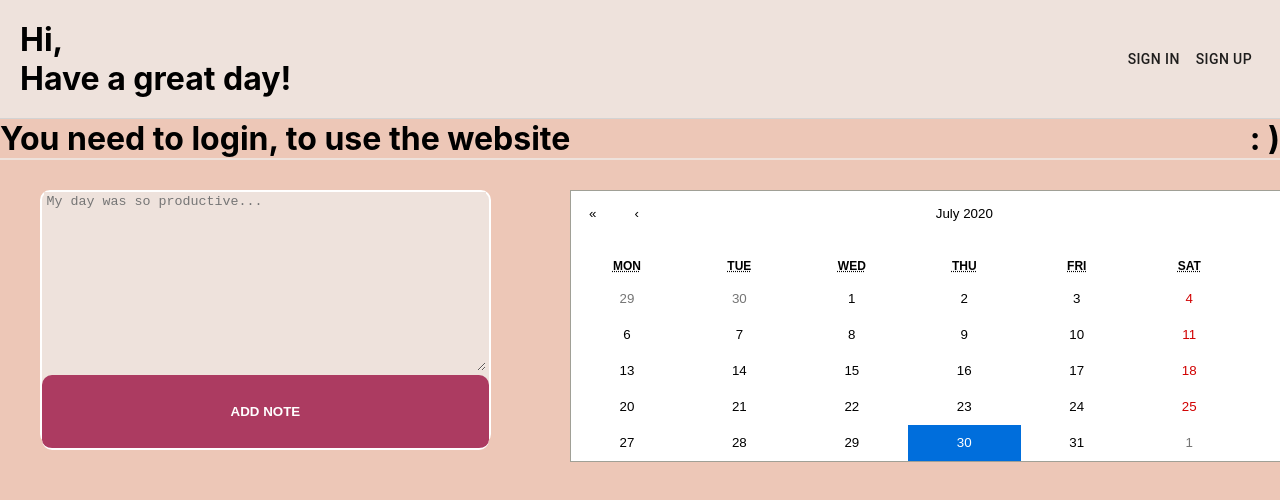
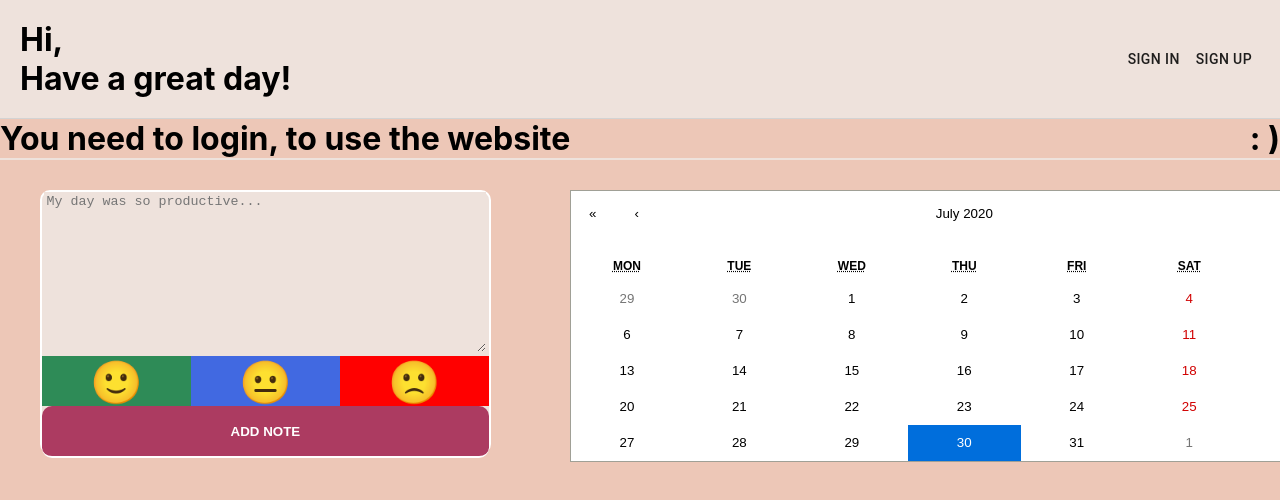
Before and after one commit to Kimi82/JustDoItToday, a React (Create React App) app: page / in a window 1280 px wide. Shown: the top 500 px of the page. Built offline with nearby package versions, Linux system fonts and the light colour scheme; no server answers.

Commit message:
Finished journal styles

```diff
--- a/package.json
+++ b/package.json
@@ -4,6 +4,7 @@
   "private": true,
   "dependencies": {
     "@material-ui/core": "^4.11.0",
+    "@material-ui/lab": "^4.0.0-alpha.56",
     "@testing-library/jest-dom": "^4.2.4",
     "@testing-library/react": "^9.3.2",
     "@testing-library/user-event": "^7.1.2",
--- a/src/components/journal/Journal.css
+++ b/src/components/journal/Journal.css
@@ -12,7 +12,7 @@
 .journal__inputBox{
     margin-left: 40px;
     width: 40%;
-    height: 250px;
+    height: 260px;
     border: 2px white solid;
     border-radius: 10px;
     background-color: #EEE2DC;
@@ -20,7 +20,7 @@
 
 .journal__input{
     width: 98%;
-    height: 70%;
+    height: 60%;
     background-color: #EEE2DC;
     border: none;
 }
@@ -30,7 +30,7 @@
 
 .journal__inputButton{
     width: 100%;
-    height: 30%;
+    height: 20%;
     border-bottom:2px white solid;
     border-top:none;
     border-left: none;
@@ -38,9 +38,31 @@
     border-radius: 10px;
     color: white;
     background: #AC3B61;
+    cursor: pointer;
 }
 
 .journal__chart .react-calendar{
     width: 100%;
     margin-left: 10%;
 }
+.journal__inputButtonWrapper{
+    display: flex;
+    justify-content: space-between;
+
+}
+.journal__inputButtonBad, .journal__inputButtonNormal, .journal__inputButtonGood{
+    width: 100%;
+    height: 50px;
+    font-size: 42px;
+    cursor: pointer;
+}
+.journal__inputButtonBad{
+    background-color: red;
+}
+
+.journal__inputButtonNormal{
+    background-color: royalblue;
+}
+.journal__inputButtonGood{
+    background-color: seagreen;
+}
--- a/src/components/journal/Journal.js
+++ b/src/components/journal/Journal.js
@@ -4,12 +4,23 @@ import Calendar from 'react-calendar';
 import 'react-calendar/dist/Calendar.css';
 import { db } from '../../firebase.js'
 import firebase from "firebase"
-import { getNodeText } from '@testing-library/react';
-
+import Dialog from '@material-ui/core/Dialog';
+import DialogActions from '@material-ui/core/DialogActions';
+import DialogContent from '@material-ui/core/DialogContent';
+import DialogContentText from '@material-ui/core/DialogContentText';
+import DialogTitle from '@material-ui/core/DialogTitle';
+import Button from '@material-ui/core/Button';
 
 export default function Journal({user}) {
 
   const [noteValue, setNoteValue] = useState('');
+  const [noteAlert, setNoteAlert] = useState('');
+  const [open, setOpen] = useState(false);
+
+
+  const handleClose = () => {
+    setOpen(false);
+  };
 
   const addNote = (e) => {  //function to add note
     const today = new Date()
@@ -26,9 +37,12 @@ export default function Journal({user}) {
   const dbDate = String(date.getDate()).padStart(2, '0') + "_" + String(date.getMonth() + 1).padStart(2, '0');
     const task = db.collection(user.displayName).doc("notes").collection(dbDate);
     let taskData = await task.get()
+
+    if(typeof taskData.docs[0] == 'object'){
     taskData = taskData.docs[0].data().text
-    console.log(taskData)
-    console.log("first?")
+    setNoteAlert(taskData)
+    setOpen(true)
+    }
 }
 
 
@@ -39,15 +53,38 @@ export default function Journal({user}) {
   <div className="journal__inputBox">
 
 	  <textarea className="journal__input" type="text" placeholder="My day was so productive..." value={noteValue} onChange={e => setNoteValue(e.target.value)}/>
+    <div className="journal__inputButtonWrapper">
+    <div className="journal__inputButtonGood">🙂</div>
+    <div className="journal__inputButtonNormal">😐</div>
+    <div className="journal__inputButtonBad">🙁</div>
+    </div>
     <button className="journal__inputButton" onClick={addNote}><b>ADD NOTE</b></button>
   </div>
         <div className="journal__chart">
           {
 
       <div>
+        <Dialog
+        open={open}
+        onClose={handleClose}
+        aria-labelledby="alert-dialog-title"
+        aria-describedby="alert-dialog-description"
+      >
+        <DialogTitle id="alert-dialog-title">{"Note: "}</DialogTitle>
+        <DialogContent>
+          <DialogContentText id="alert-dialog-description">
+            {noteAlert}
+          </DialogContentText>
+        </DialogContent>
+        <DialogActions>
+          <Button onClick={handleClose} color="primary" autoFocus>
+            Close
+          </Button>
+        </DialogActions>
+      </Dialog>
         <Calendar
           value={new Date()}
-          onChange={(value, event) => getNote(value)}
+          onChange={(value) => getNote(value)}
         />
       </div>
 
--- a/src/components/todo_list/ToDoList.js
+++ b/src/components/todo_list/ToDoList.js
@@ -22,10 +22,6 @@ export default function ToDoList({user}) {
          })
          setTask('');
      }
-
-
-
-
 
 
      useEffect(() => {  //function to download task from today.
```
Also changed, not shown: 1 other file (tests, documents, lock files or other folders).
